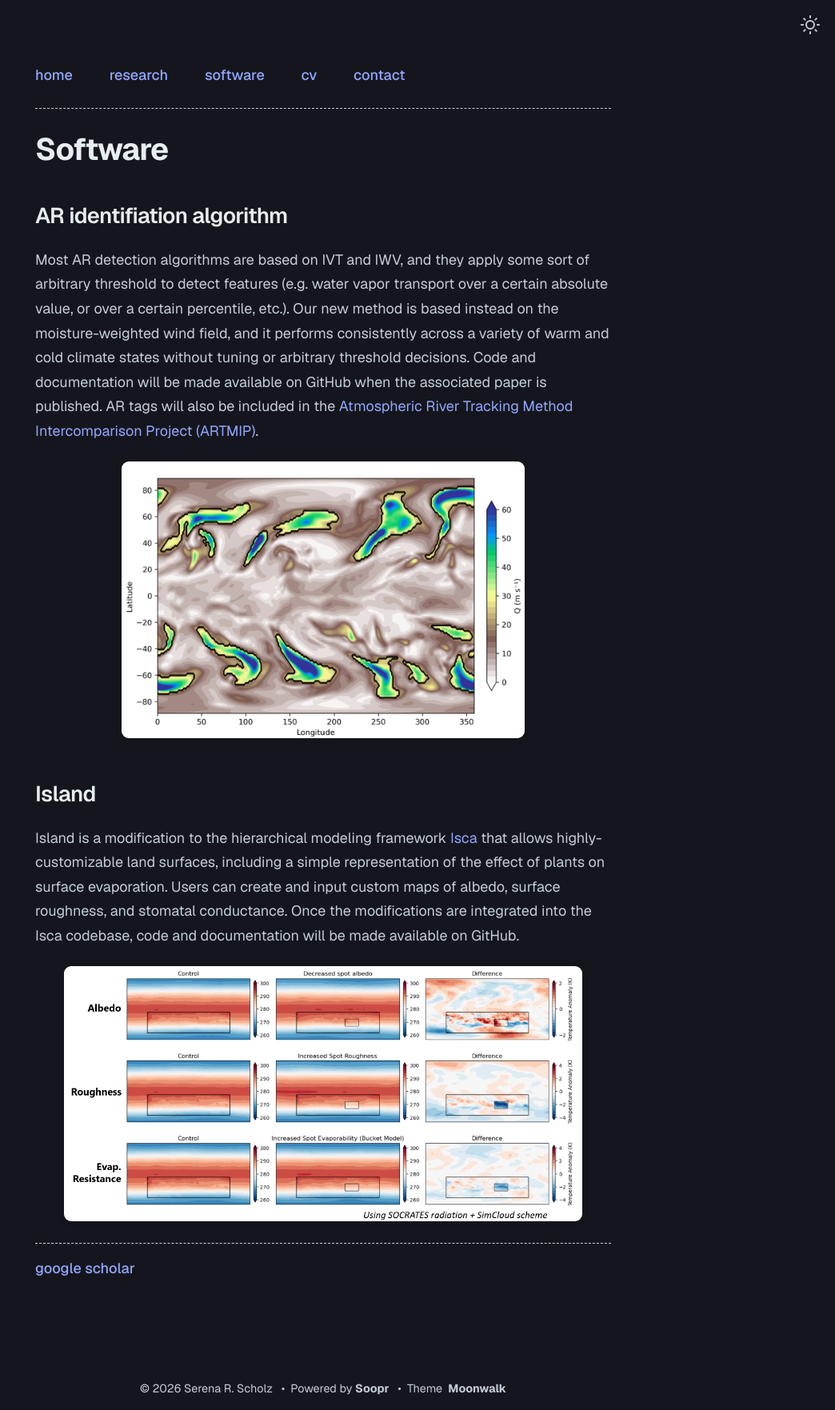
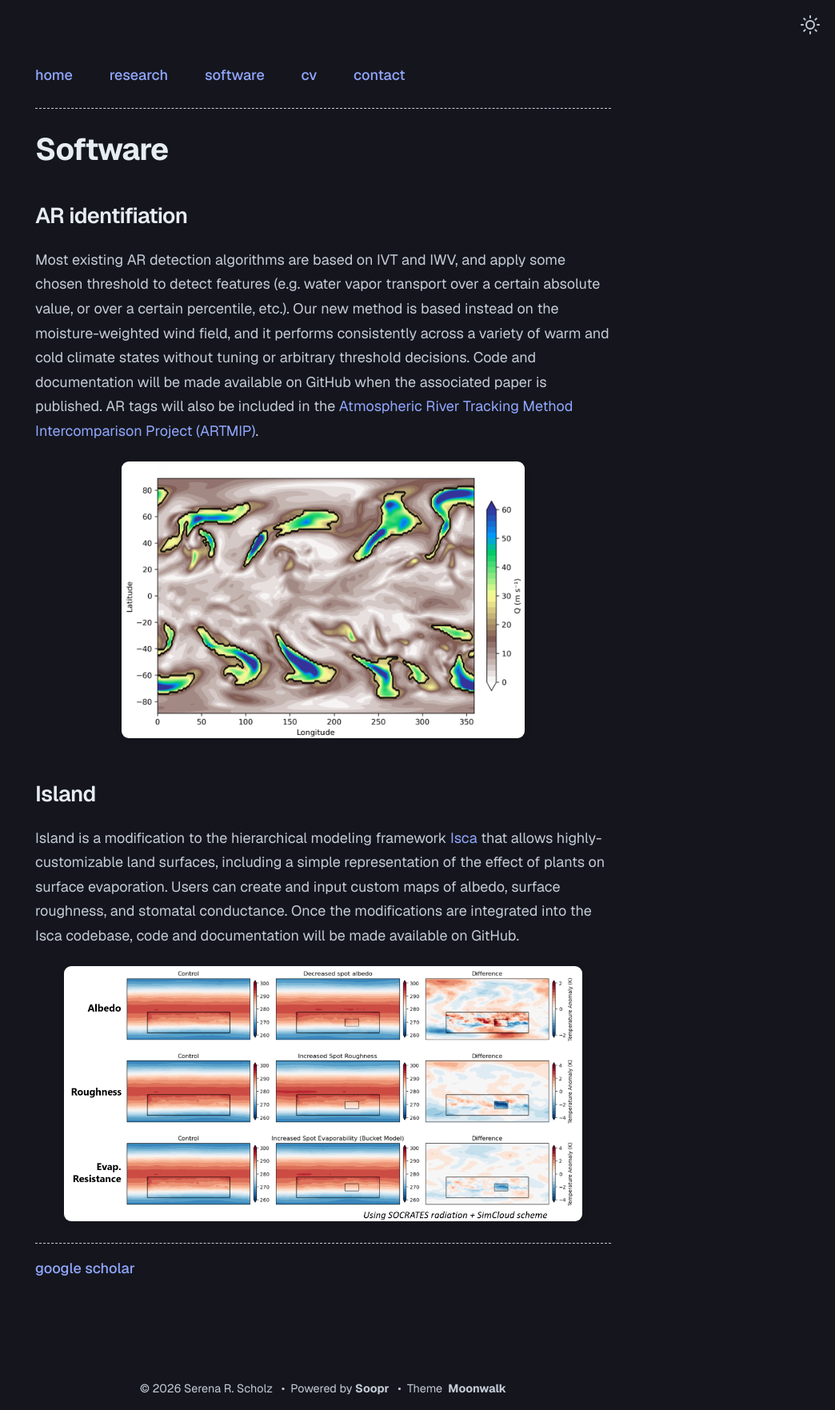
Before and after one commit to serenarscholz/serenarscholz.github.io, a Jekyll site: the page built from software.md, in a window 1280 px wide. Shown: the whole page at 80% size, without its empty margins (236-1280 px from the left). Built offline with Jekyll 4.4.1, drawn with Linux system fonts in a browser that asks for light colours.

Commit message:
Update software.md

```diff
--- a/software.md
+++ b/software.md
@@ -4,9 +4,9 @@ title: Software
 permalink: /software/
 ---
 
-## AR identifiation algorithm
+## AR identifiation
 
-Most AR detection algorithms are based on IVT and IWV, and they apply some sort of arbitrary threshold to detect features (e.g. water vapor transport over a certain absolute value, or over a certain percentile, etc.). Our new method is based instead on the moisture-weighted wind field, and it performs consistently across a variety of warm and cold climate states without tuning or arbitrary threshold decisions. Code and documentation will be made available on GitHub when the associated paper is published. AR tags will also be included in the [Atmospheric River Tracking Method Intercomparison Project (ARTMIP)](https://ncar.github.io/ARTMIP/intro.html).
+Most existing AR detection algorithms are based on IVT and IWV, and apply some chosen threshold to detect features (e.g. water vapor transport over a certain absolute value, or over a certain percentile, etc.). Our new method is based instead on the moisture-weighted wind field, and it performs consistently across a variety of warm and cold climate states without tuning or arbitrary threshold decisions. Code and documentation will be made available on GitHub when the associated paper is published. AR tags will also be included in the [Atmospheric River Tracking Method Intercomparison Project (ARTMIP)](https://ncar.github.io/ARTMIP/intro.html).
 
 <div style="text-align: center; margin: 1em 0;">
   <img src="/assets/ar_ids_quo.png" alt="AR identification" style="width: 70%; display: inline-block;">
```
